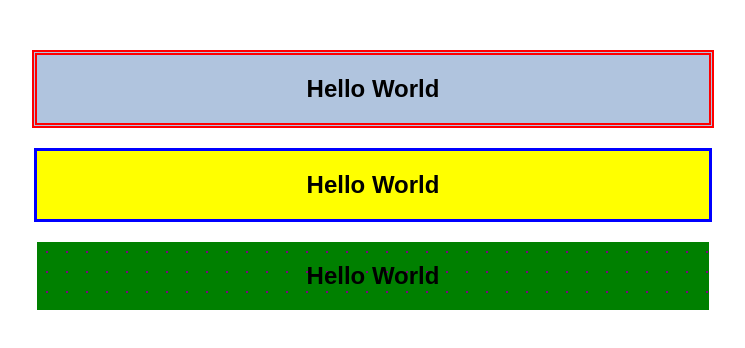
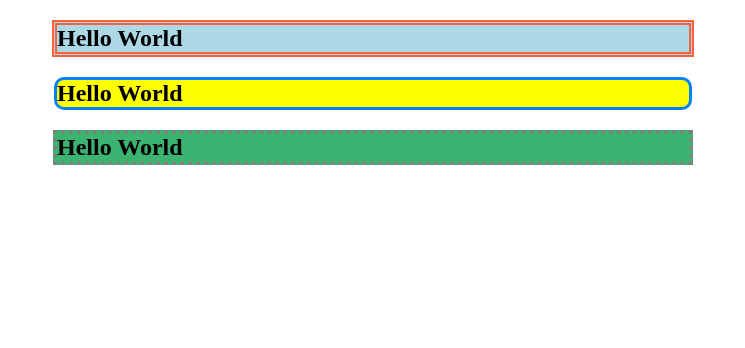
Before and after one commit to niwatorinoko/niwatorinoko.github.io, a plain HTML site: page exercise12.html in a window 1280 px wide. Shown: the whole page, without its empty margins (267-1012 px from the left). Drawn offline with Linux system fonts and the light colour scheme.

Commit message:
Update exercise12.html

```diff
--- a/exercise12.html
+++ b/exercise12.html
@@ -1,47 +1,37 @@
 <!DOCTYPE html>
 <html lang="en">
   <head>
-    <meta charset="UTF-8">
-    <meta name="viewport" content="width=device-width, initial-scale=1.0">
+    <meta charset="UTF-8" />
+    <meta name="viewport" content="width=device-width, initial-scale=1.0" />
     <title>Styled Boxes</title>
-    <link rel="stylesheet" href="style.css">
+    <link rel="stylesheet" href="style.css" />
     <style>
-    body {
-    font-family: Arial, sans-serif;
-    text-align: center;
-    margin-top: 50px;
-}
-
       .box {
         font-size: 24px;
         font-weight: bold;
         margin: 20px auto;
-    padding: 20px;
         width: 50%;
-    text-align: center;
       }
 
       /* Box 1: Light blue background with double red border */
       .box1 {
-    background-color: #b0c4de; /* Light blue */
-    border: 5px double red;
+        background-color: #add8e6; /* Light blue */
+        border: 5px double #fd603d;
       }
 
       /* Box 2: Yellow background with blue border */
       .box2 {
-    background-color: yellow;
-    border: 3px solid blue;
+        background-color: #ffff00;
+        border: 3px solid #0081ff; /* Light blue border */
+        border-radius: 10px; /* Rounded corners */
       }
 
       /* Box 3: Green background with polka dot pattern */
       .box3 {
-    background-color: green;
-    background-image: radial-gradient(purple 10%, transparent 10%);
+        background-color: #3cb371;
         background-size: 20px 20px;
-    border: none;
-    color: black;
+        border: 4px dotted #808080; /* Dotted border */
       }
-
     </style>
   </head>
   <body>
```
Lines whose indentation alone changed are shown as unchanged.
